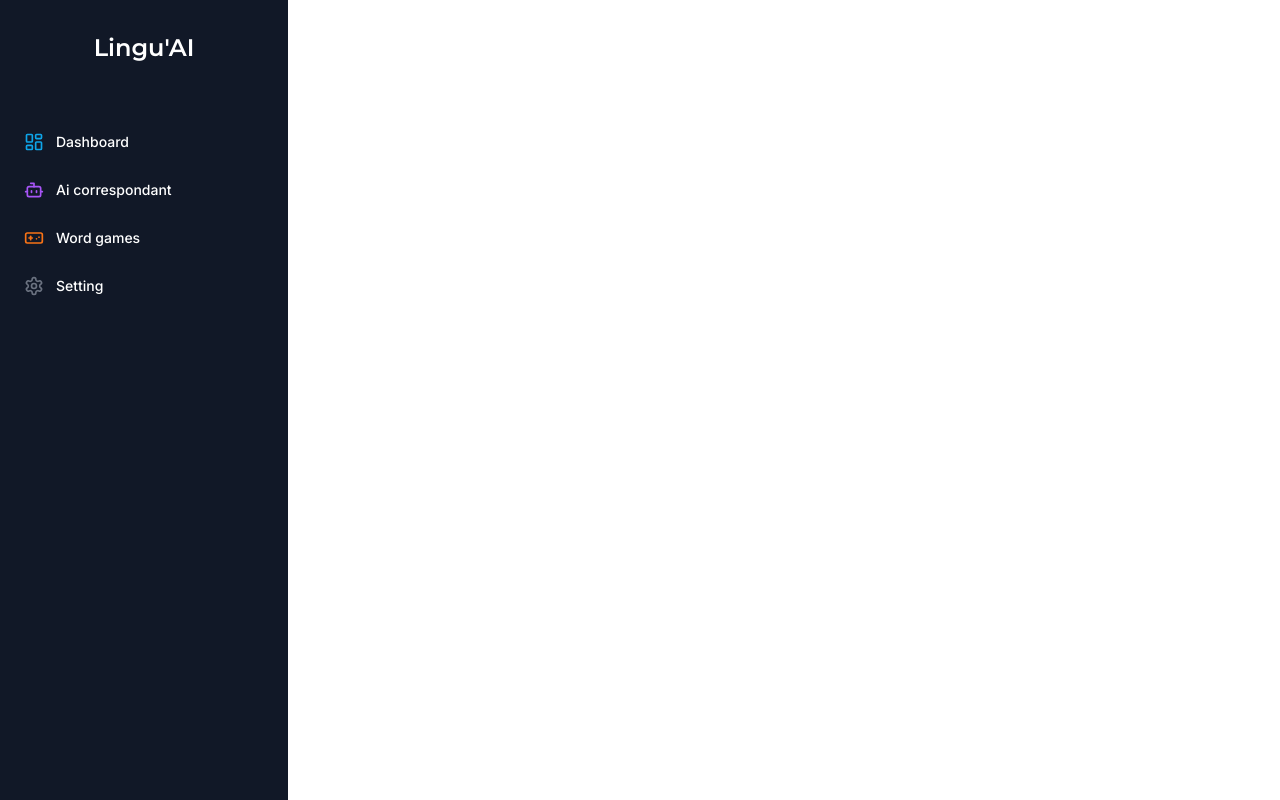
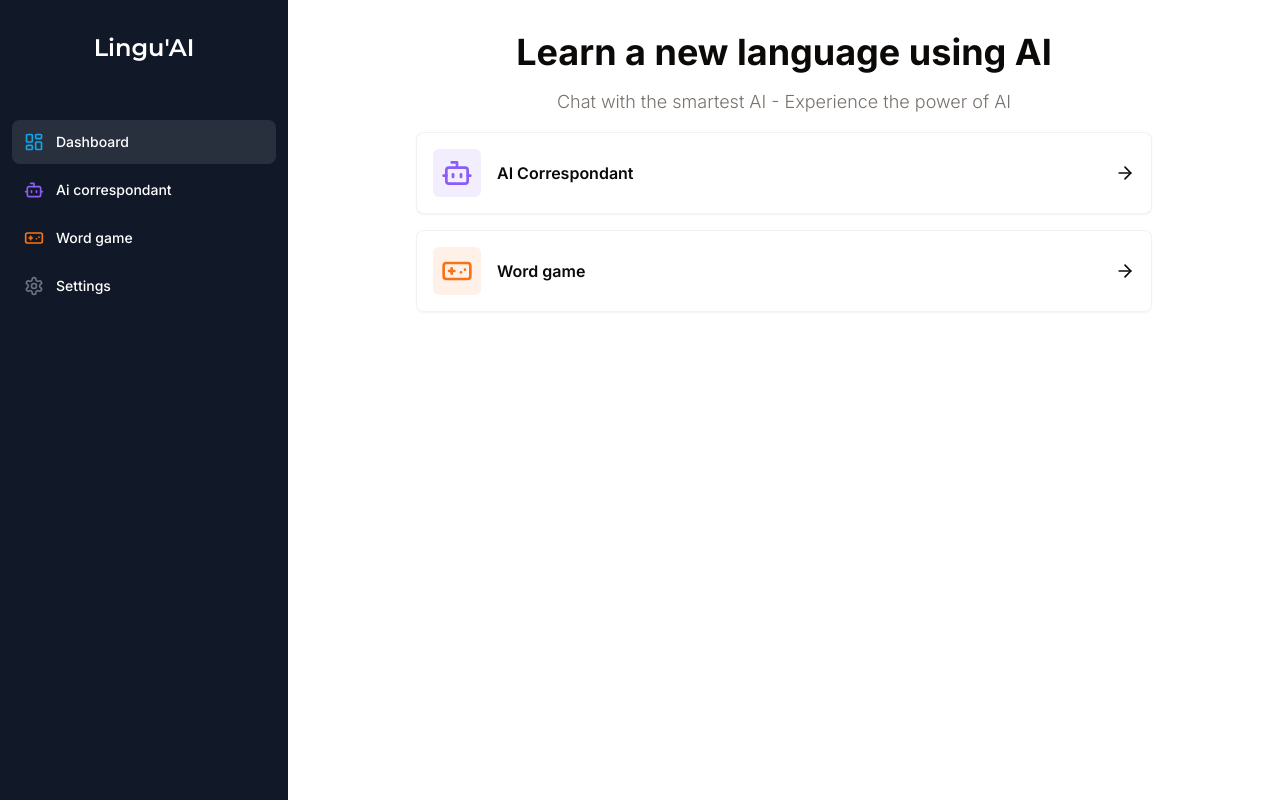
Before and after one commit to PrAndrian/Lingu-AI, a Next.js app: page /dashboard in a window 1280 px wide. Built offline with nearby package versions, Linux system fonts and the light colour scheme.

Commit message:
ai correspondant page & header done

```diff
--- /dev/null
+++ b/app/(dashboard)/(routes)/ai_correspondant/page.tsx
@@ -0,0 +1,21 @@
+import Heading from '@/components/Heading'
+import { MessageSquare } from 'lucide-react'
+import React from 'react'
+
+type Props = {}
+
+const AiCorrespondant = (props: Props) => {
+  return (
+    <div>
+        <Heading
+          title='Ai correspondant'
+          description='Our most advenced conversation'
+          icon={MessageSquare}
+          iconColor='text-violet-500'
+          bgColor='bg-violet-500/10'
+        />
+    </div>
+  )
+}
+
+export default AiCorrespondant
--- a/app/(dashboard)/(routes)/dashboard/page.tsx
+++ b/app/(dashboard)/(routes)/dashboard/page.tsx
@@ -1,11 +1,58 @@
-import { UserButton } from '@clerk/nextjs'
+'use client'
+
+import { Card } from '@/components/ui/card'
+import { cn } from '@/lib/utils'
+import { ArrowRight, Bot, Gamepad } from 'lucide-react'
+import { useRouter } from 'next/navigation'
 import React from 'react'
+
+const tools = [
+  {
+    label: "AI Correspondant",
+    icon: Bot,
+    color:"text-violet-500",
+    bgColor:"bg-violet-500/10",
+    href: "/ai_correspondant"
+  },
+  {
+    label:"Word game",
+    icon: Gamepad,
+    color:"text-orange-500",
+    bgColor:"bg-orange-500/10",
+    href:"/word_game",
+  },
+]
 
 type Props = {}
 
 export default function DashboardPage({}: Props) {
+  const router = useRouter()
   return (
-    <div>
+    <div className='mb-8 space-y-4'>
+      <h2 className="text-2xl md:text-4xl font-bold text-center">
+        Learn a new language using AI
+      </h2>
+      <p className='text-muted-foreground font-light text-sm md:text-lg text-center'>
+        Chat with the smartest AI - Experience the power of AI
+      </p>
+      <div className='px-4 md:px-20 lg:px-32 space-y-4'>
+        {tools.map((tool)=>(
+          <Card onClick={()=>router.push(tool.href)}
+            key={tool.href}
+            className={`p-4 border-black/5 flex items-center justify-between hover:shadow-md transition cursor-pointer`}
+          >
+            <div className='flex items-center gap-x-4'>
+              <span className={cn('p-2 w-fit rounded-md', tool.bgColor)}>
+                <tool.icon className={cn('w-8 h-8', tool.color)}/>
+              </span>
+              <span className='font-semibold'>
+                {tool.label}
+              </span>
+            </div>
+            <ArrowRight className='h-5 w-5'/>
+          </Card>
+        ))}
+      </div>
     </div>
   )
 }
--- a/app/globals.css
+++ b/app/globals.css
@@ -10,66 +10,50 @@ html,body,
 @layer base {
   :root {
     --background: 0 0% 100%;
-    --foreground: 222.2 84% 4.9%;
-
+    --foreground: 20 14.3% 4.1%;
     --card: 0 0% 100%;
-    --card-foreground: 222.2 84% 4.9%;
-
+    --card-foreground: 20 14.3% 4.1%;
     --popover: 0 0% 100%;
-    --popover-foreground: 222.2 84% 4.9%;
-
-    --primary: 222.2 47.4% 11.2%;
-    --primary-foreground: 210 40% 98%;
-
-    --secondary: 210 40% 96.1%;
-    --secondary-foreground: 222.2 47.4% 11.2%;
-
-    --muted: 210 40% 96.1%;
-    --muted-foreground: 215.4 16.3% 46.9%;
-
-    --accent: 210 40% 96.1%;
-    --accent-foreground: 222.2 47.4% 11.2%;
-
+    --popover-foreground: 20 14.3% 4.1%;
+    --primary: 47.9 95.8% 53.1%;
+    --primary-foreground: 26 83.3% 14.1%;
+    --secondary: 60 4.8% 95.9%;
+    --secondary-foreground: 24 9.8% 10%;
+    --muted: 60 4.8% 95.9%;
+    --muted-foreground: 25 5.3% 44.7%;
+    --accent: 60 4.8% 95.9%;
+    --accent-foreground: 24 9.8% 10%;
     --destructive: 0 84.2% 60.2%;
-    --destructive-foreground: 210 40% 98%;
-
-    --border: 214.3 31.8% 91.4%;
-    --input: 214.3 31.8% 91.4%;
-    --ring: 222.2 84% 4.9%;
-
+    --destructive-foreground: 60 9.1% 97.8%;
+    --border: 20 5.9% 90%;
+    --input: 20 5.9% 90%;
+    --ring: 20 14.3% 4.1%;
     --radius: 0.5rem;
   }
 
   .dark {
-    --background: 222.2 84% 4.9%;
-    --foreground: 210 40% 98%;
-
-    --card: 222.2 84% 4.9%;
-    --card-foreground: 210 40% 98%;
-
-    --popover: 222.2 84% 4.9%;
-    --popover-foreground: 210 40% 98%;
-
-    --primary: 210 40% 98%;
-    --primary-foreground: 222.2 47.4% 11.2%;
-
-    --secondary: 217.2 32.6% 17.5%;
-    --secondary-foreground: 210 40% 98%;
-
-    --muted: 217.2 32.6% 17.5%;
-    --muted-foreground: 215 20.2% 65.1%;
-
-    --accent: 217.2 32.6% 17.5%;
-    --accent-foreground: 210 40% 98%;
-
+    --background: 20 14.3% 4.1%;
+    --foreground: 60 9.1% 97.8%;
+    --card: 20 14.3% 4.1%;
+    --card-foreground: 60 9.1% 97.8%;
+    --popover: 20 14.3% 4.1%;
+    --popover-foreground: 60 9.1% 97.8%;
+    --primary: 47.9 95.8% 53.1%;
+    --primary-foreground: 26 83.3% 14.1%;
+    --secondary: 12 6.5% 15.1%;
+    --secondary-foreground: 60 9.1% 97.8%;
+    --muted: 12 6.5% 15.1%;
+    --muted-foreground: 24 5.4% 63.9%;
+    --accent: 12 6.5% 15.1%;
+    --accent-foreground: 60 9.1% 97.8%;
     --destructive: 0 62.8% 30.6%;
-    --destructive-foreground: 210 40% 98%;
-
-    --border: 217.2 32.6% 17.5%;
-    --input: 217.2 32.6% 17.5%;
-    --ring: 212.7 26.8% 83.9%;
+    --destructive-foreground: 60 9.1% 97.8%;
+    --border: 12 6.5% 15.1%;
+    --input: 12 6.5% 15.1%;
+    --ring: 35.5 91.7% 32.9%;
   }
 }
+
 
 @layer base {
   * {
--- /dev/null
+++ b/components/Heading.tsx
@@ -0,0 +1,37 @@
+import { cn } from '@/lib/utils'
+import { LucideIcon } from 'lucide-react'
+import React from 'react'
+
+interface HeadingProps  {
+    title:string,
+    description:string,
+    icon: LucideIcon,
+    iconColor?: string,
+    bgColor?: string,
+}
+
+const Heading = ({
+    title,
+    description,
+    icon : Icon,
+    iconColor,
+    bgColor,
+}: HeadingProps) => {
+  return (
+    <>
+        <div className='px-4 lg:px-8 flex items-center gap-x-3'>
+            <div className={cn('p-2 w-fit rounded-md',bgColor)}>
+                <Icon className={cn("w-10 h-10",iconColor)}/>
+            </div>
+            <div>
+                <h2 className='text-3xl font-bold'>{title}</h2>
+                <p className='text-sm text-muted-foreground'>
+                    {description}
+                </p>
+            </div>
+        </div>
+    </>
+  )
+}
+
+export default Heading
--- a/components/MobileSidebar.tsx
+++ b/components/MobileSidebar.tsx
@@ -23,7 +23,7 @@ const MobileSidebar = (props: Props) => {
 
     return (
         <Sheet>
-            <SheetTrigger>
+            <SheetTrigger asChild>
                 <Button variant="ghost" size="icon" className='md:hidden'>
                     <Menu/>
                 </Button>
--- a/components/Sidebar.tsx
+++ b/components/Sidebar.tsx
@@ -1,7 +1,10 @@
+'use client'
+
 import { cn } from '@/lib/utils'
 import { Bot, Gamepad, LayoutDashboard, Settings } from 'lucide-react'
 import { Montserrat } from 'next/font/google'
 import Link from 'next/link'
+import { usePathname } from 'next/navigation'
 import React from 'react'
 
 const monserrat = Montserrat({
@@ -20,16 +23,16 @@ const routes = [
         label:"Ai correspondant",
         icon: Bot,
         href:"/ai_correspondant",
-        color:"text-purple-500"
+        color:"text-violet-500"
     },
     {
-        label:"Word games",
+        label:"Word game",
         icon: Gamepad,
         href:"/word_game",
         color:"text-orange-500"
     },
     {
-        label:"Setting",
+        label:"Settings",
         icon: Settings,
         href:"/setting",
         color:"text-gray-500"
@@ -39,7 +42,9 @@ const routes = [
 type Props = {}
 
 const Sidebar = (props: Props) => {
-  return (
+    const pathname = usePathname()
+    console.log(pathname)
+    return (
     <div className='space-y-4 py-4 flex flex-col h-full bg-[#111827] text-white'>
         <div className='px-3 py-4 flex-1'>
             <div className='text-center text-white mb-14'>
@@ -53,7 +58,8 @@ const Sidebar = (props: Props) => {
                     <Link
                         key={route.href}
                         href={route.href}
-                        className='
+                        className={
+                        cn(`
                             flex
                             group
                             text-sm
@@ -66,7 +72,11 @@ const Sidebar = (props: Props) => {
                             hover:bg-white/10
                             rounded-lg
                             transition
-                        '
+                        `,
+                            pathname === route.href ?
+                            'text-white bg-white/10'
+                            : 'test-zinc-400'
+                        )}
                     >
                         <div className="flex items-center flex-1">
                             <route.icon className={cn("h-5 w-5 mr-3",route.color)}/>
@@ -79,7 +89,7 @@ const Sidebar = (props: Props) => {
 
 
     </div>
-  )
+    )
 }
 
 export default Sidebar
--- /dev/null
+++ b/components/ui/card.tsx
@@ -0,0 +1,79 @@
+import * as React from "react"
+
+import { cn } from "@/lib/utils"
+
+const Card = React.forwardRef<
+  HTMLDivElement,
+  React.HTMLAttributes<HTMLDivElement>
+>(({ className, ...props }, ref) => (
+  <div
+    ref={ref}
+    className={cn(
+      "rounded-lg border bg-card text-card-foreground shadow-sm",
+      className
+    )}
+    {...props}
+  />
+))
+Card.displayName = "Card"
+
+const CardHeader = React.forwardRef<
+  HTMLDivElement,
+  React.HTMLAttributes<HTMLDivElement>
+>(({ className, ...props }, ref) => (
+  <div
+    ref={ref}
+    className={cn("flex flex-col space-y-1.5 p-6", className)}
+    {...props}
+  />
+))
+CardHeader.displayName = "CardHeader"
+
+const CardTitle = React.forwardRef<
+  HTMLParagraphElement,
+  React.HTMLAttributes<HTMLHeadingElement>
+>(({ className, ...props }, ref) => (
+  <h3
+    ref={ref}
+    className={cn(
+      "text-2xl font-semibold leading-none tracking-tight",
+      className
+    )}
+    {...props}
+  />
+))
+CardTitle.displayName = "CardTitle"
+
+const CardDescription = React.forwardRef<
+  HTMLParagraphElement,
+  React.HTMLAttributes<HTMLParagraphElement>
+>(({ className, ...props }, ref) => (
+  <p
+    ref={ref}
+    className={cn("text-sm text-muted-foreground", className)}
+    {...props}
+  />
+))
+CardDescription.displayName = "CardDescription"
+
+const CardContent = React.forwardRef<
+  HTMLDivElement,
+  React.HTMLAttributes<HTMLDivElement>
+>(({ className, ...props }, ref) => (
+  <div ref={ref} className={cn("p-6 pt-0", className)} {...props} />
+))
+CardContent.displayName = "CardContent"
+
+const CardFooter = React.forwardRef<
+  HTMLDivElement,
+  React.HTMLAttributes<HTMLDivElement>
+>(({ className, ...props }, ref) => (
+  <div
+    ref={ref}
+    className={cn("flex items-center p-6 pt-0", className)}
+    {...props}
+  />
+))
+CardFooter.displayName = "CardFooter"
+
+export { Card, CardHeader, CardFooter, CardTitle, CardDescription, CardContent }
```
